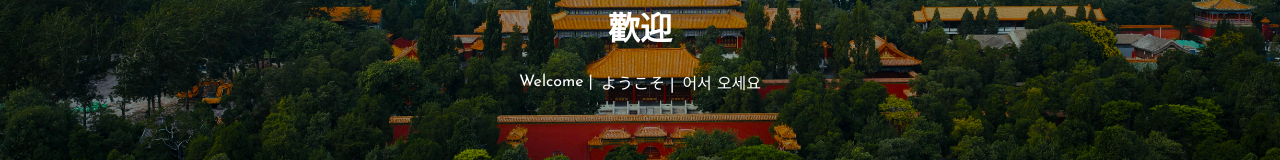
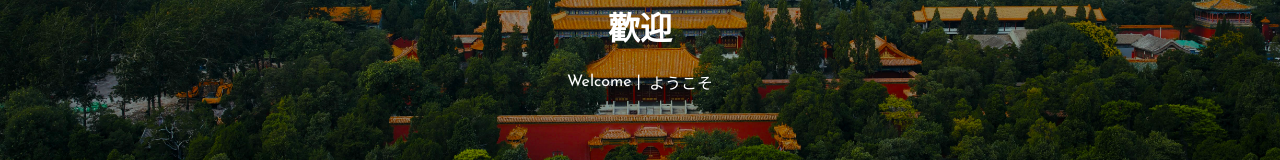
Before and after one commit to ti-ruo/ti-ruo.github.io, a React (Create React App) app: page /#/ in a window 1280 px wide. Shown: the part 431-591 px from the top of the page. Built offline with nearby package versions, Linux system fonts and the light colour scheme; a web font is replaced by a local one.

Commit message:
menu icon

```diff
--- a/src/navigation/navi.tsx
+++ b/src/navigation/navi.tsx
@@ -8,6 +8,7 @@ import Menu from '@mui/material/Menu';
 import Container from '@mui/material/Container';
 import Button from '@mui/material/Button';
 import MenuItem from '@mui/material/MenuItem';
+import MenuIcon from '@mui/icons-material/Menu';
 
 const pages = ['Home', 'Gallery', 'About'];
 
@@ -61,7 +62,7 @@ function ResponsiveAppBar() {
               onClick={handleOpenNavMenu}
               color="inherit"
             >
-
+            <MenuIcon />
             </IconButton>
             <Menu
               id="menu-appbar"
--- a/src/pages/home.tsx
+++ b/src/pages/home.tsx
@@ -7,8 +7,7 @@ function Home(){
             <h1>歡迎</h1>
             <Stack direction="row" spacing={1} alignItems={'center'}>
                 <p>Welcome | </p>
-                <p>ようこそ | </p>
-                <p>어서 오세요</p>
+                <p>ようこそ</p>
             </Stack>
         </div>
     )
```
Also changed, not shown: 1 other file (tests, documents, lock files or other folders).
